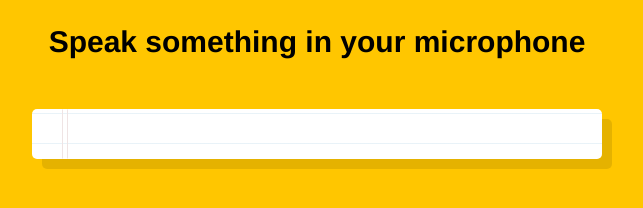
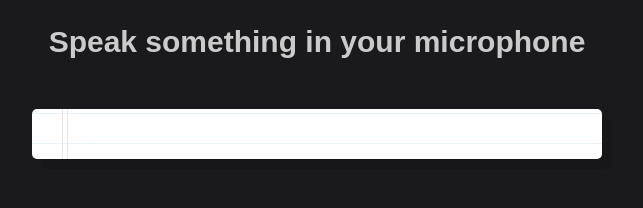
Before and after one commit to UtkarshPathrabe/Speech-Recognition, a website: page public/index.html in a window 1280 px wide. Shown: the whole page, without its empty margins (323-966 px from the left). Drawn offline with Linux system fonts and the light colour scheme.

Commit message:
Update index.html

```diff
--- a/public/index.html
+++ b/public/index.html
@@ -3,9 +3,15 @@
 <head>
   <meta charset="UTF-8">
   <title>Speech Detection</title>
+  <meta name="viewport" content="width=device-width, initial-scale=1" />
+  <meta name="theme-color" content="#000000" />
+  <meta
+    name="description"
+    content="Speech Recognition application created using JavaScript"
+  />
 </head>
 <body>
-  <h2 style="text-align: center;">Speak something in your microphone</h2>
+  <h2 class="header" style="text-align: center;">Speak something in your microphone</h2>
   <div class="words" contenteditable>
   </div>
 
@@ -26,7 +32,6 @@
   });
   recognition.addEventListener('end', recognition.start);
   recognition.start();
-
 </script>
 
 
@@ -36,10 +41,16 @@
     }
 
     body {
-      background: #ffc600;
+      background-color: #1a1a1d;
       font-family: 'helvetica neue';
       font-weight: 200;
       font-size: 20px;
+    }
+
+    .header {
+      text-align: center;
+      color: #cbcbcb;
+      font-family: Arial;
     }
 
     .words {
@@ -53,6 +64,8 @@
       background-size: 100% 3rem;
       position: relative;
       line-height: 3rem;
+      overflow: auto;
+      max-height: calc(100vh - 200px);
     }
 
     p {
```
